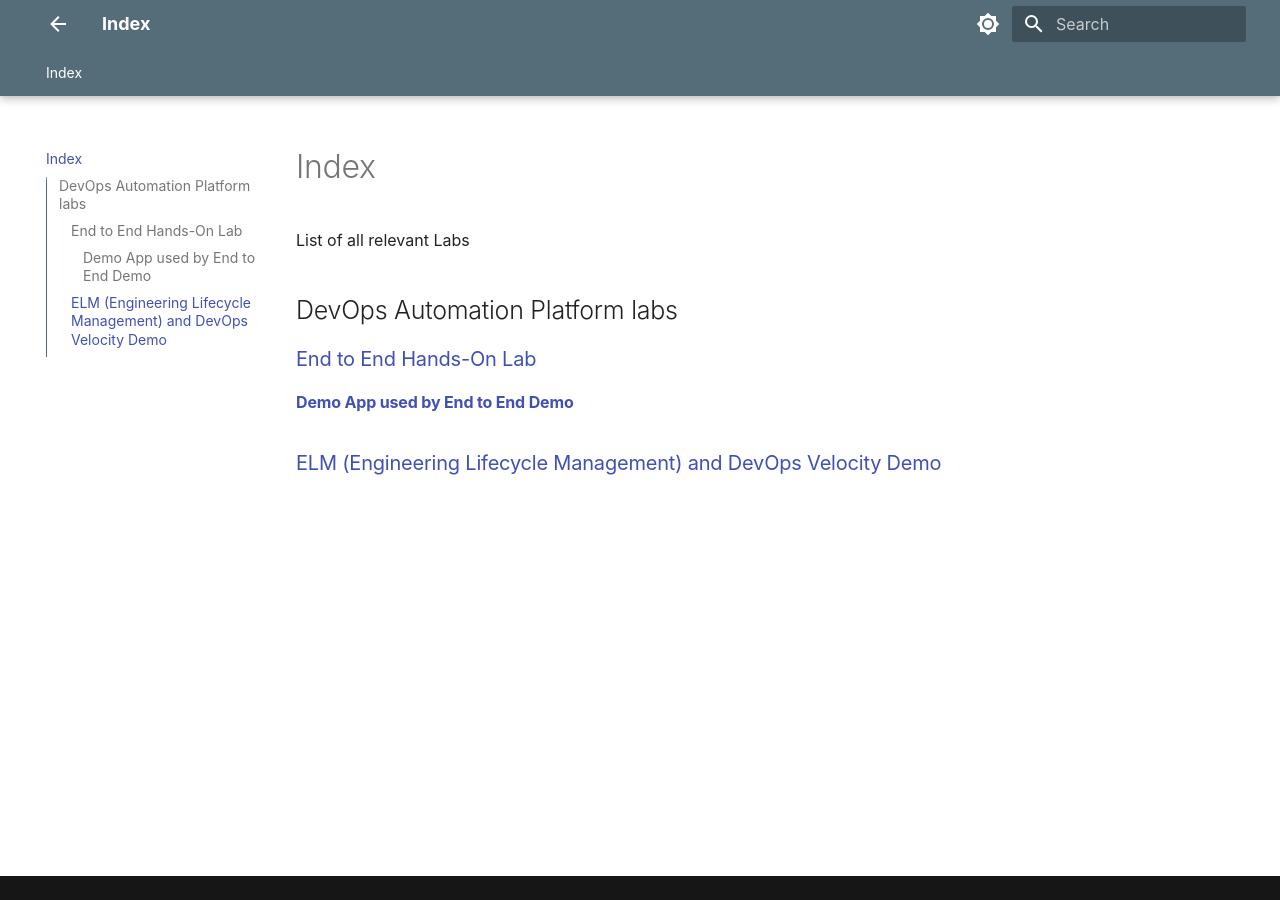
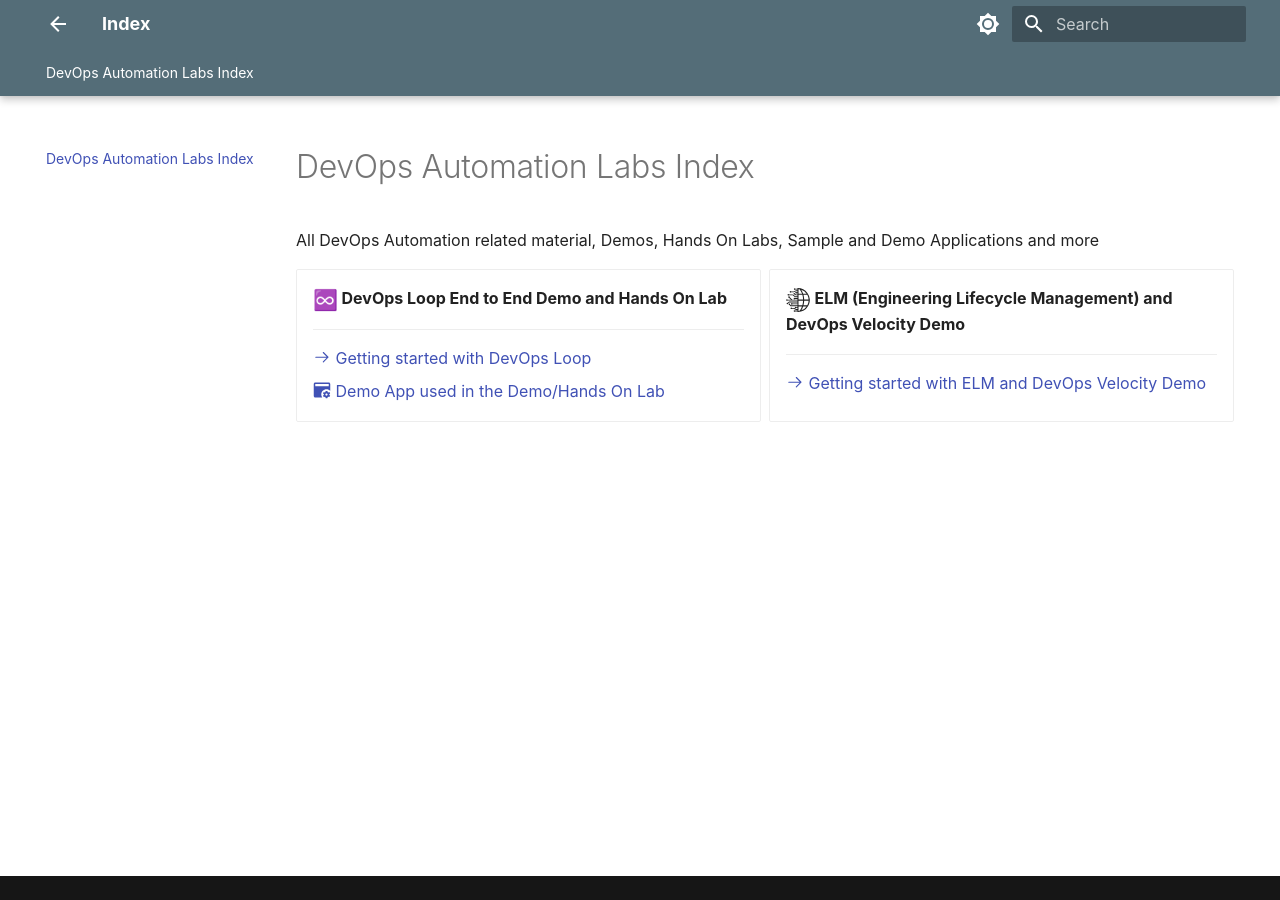
Before and after one commit to DevOpsAutomationLabs/Index, an MkDocs documentation site: the page built from docs/index.md, in a window 1280 px wide. Built offline with MkDocs 1.6.1 and Material for MkDocs 9.7.7, drawn with Linux system fonts in a browser that asks for light colours; emoji names are drawn with the system emoji font.

Commit message:
updated index with better view

```diff
--- a/base.yml
+++ b/base.yml
@@ -32,6 +32,11 @@
   - pymdownx.superfences
   - pymdownx.tabbed:
       alternate_style: true
+  - attr_list
+  - md_in_html
+  - pymdownx.emoji:
+      emoji_index: !!python/name:material.extensions.emoji.twemoji
+      emoji_generator: !!python/name:material.extensions.emoji.to_svg
 extra:
   generator: false
   homepage: https://devopsautomationlabs.github.io/Index/
--- a/docs/index.md
+++ b/docs/index.md
@@ -1,11 +1,21 @@
-# Index
+# DevOps Automation Labs Index
 
-List of all relevant Labs
+All DevOps Automation related material, Demos, Hands On Labs, Sample and Demo Applications and more
 
-## DevOps Automation Platform labs
+<div class="grid cards" markdown>
 
-### [End to End Hands-On Lab](https://devopsautomationlabs.github.io/End2End/)
+- :infinity:{ .lg .middle } __DevOps Loop End to End Demo and Hands On Lab__
 
-#### [Demo App used by End to End Demo](https://devopsautomationlabs.github.io/EchoLogic_DemoApp/)
+    ---
 
-### [ELM (Engineering Lifecycle Management) and DevOps Velocity Demo](https://devopsautomationlabs.github.io/ELM_Velocity/)
+    [:octicons-arrow-right-24: Getting started with DevOps Loop](https://devopsautomationlabs.github.io/End2End/)
+
+    [:material-application-cog: Demo App used in the Demo/Hands On Lab](https://devopsautomationlabs.github.io/EchoLogic_DemoApp/)
+
+- :simple-circuitverse:{ .lg .middle } __ELM (Engineering Lifecycle Management) and DevOps Velocity Demo__
+
+    ---
+
+    [:octicons-arrow-right-24: Getting started with ELM and DevOps Velocity Demo](https://devopsautomationlabs.github.io/ELM_Velocity/)
+
+</div>
```
